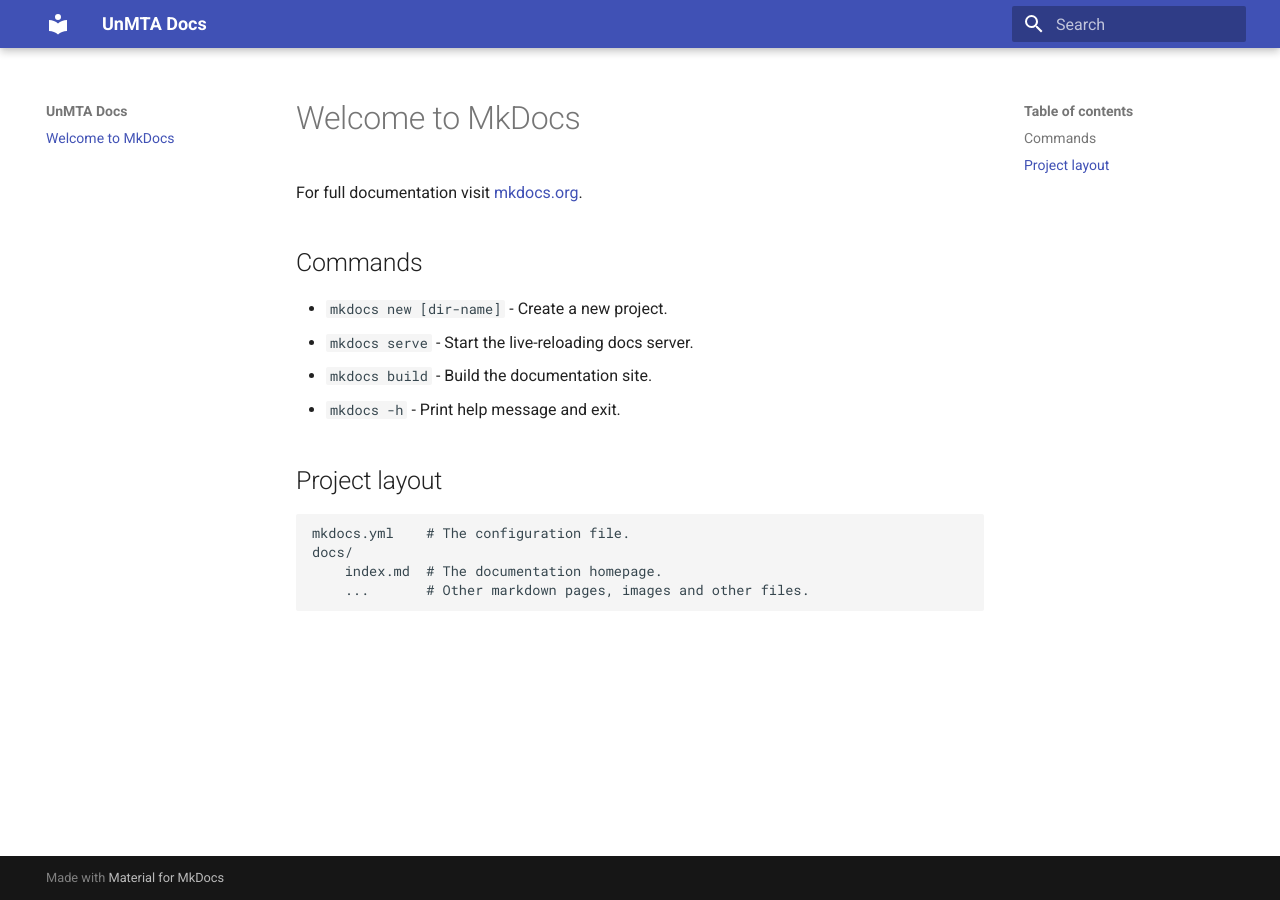
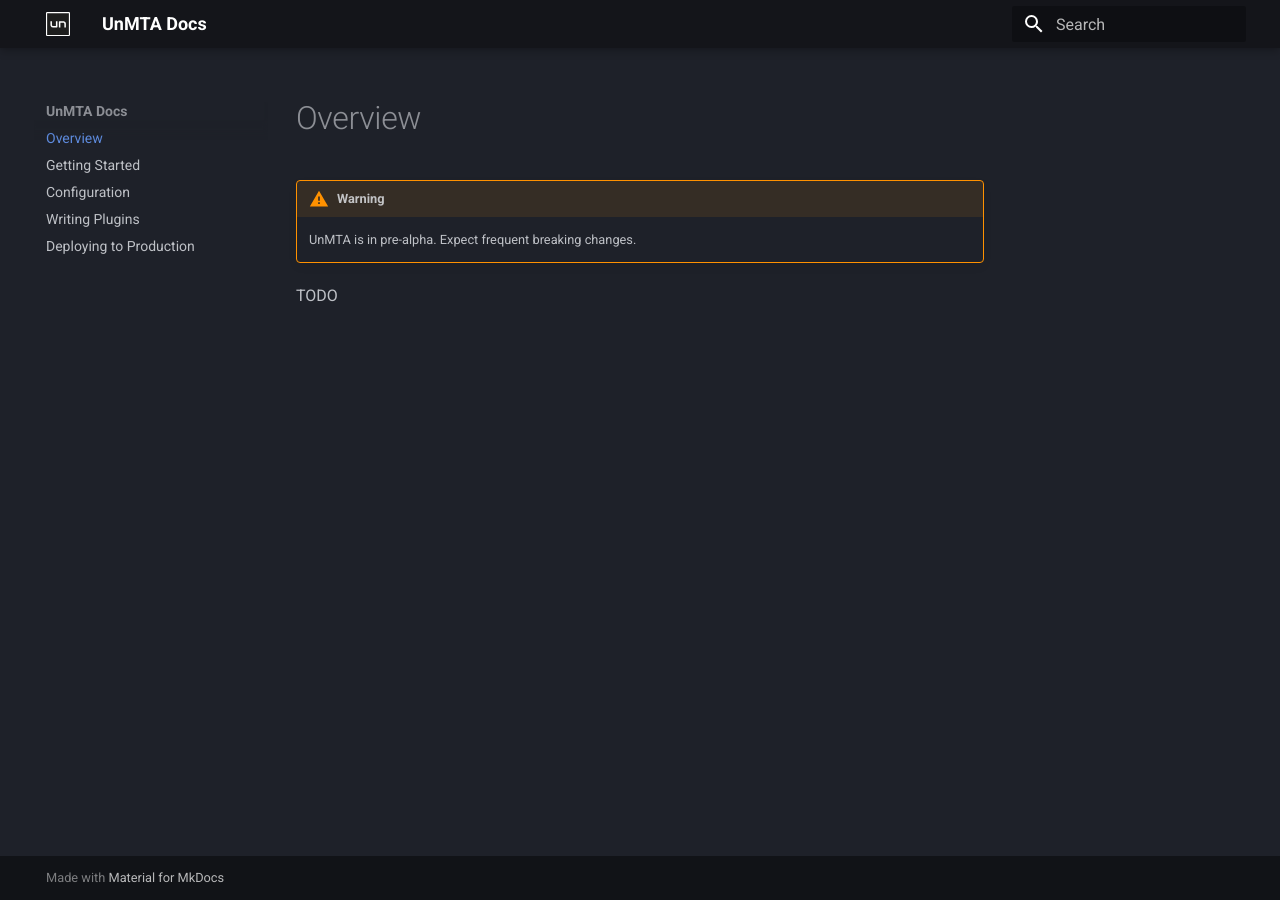
Before and after one commit to unmta/unmta.github.io, an MkDocs documentation site: the page built from docs/index.md, in a window 1280 px wide. Built offline with MkDocs 1.6.1 and Material for MkDocs 9.7.7, drawn with Linux system fonts in a browser that asks for light colours.

```diff
--- a/docs/index.md
+++ b/docs/index.md
@@ -1,17 +1,7 @@
-# Welcome to MkDocs
+# Overview
 
-For full documentation visit [mkdocs.org](https://www.mkdocs.org).
+!!! warning
 
-## Commands
+    UnMTA is in pre-alpha. Expect frequent breaking changes.
 
-* `mkdocs new [dir-name]` - Create a new project.
-* `mkdocs serve` - Start the live-reloading docs server.
-* `mkdocs build` - Build the documentation site.
-* `mkdocs -h` - Print help message and exit.
-
-## Project layout
-
-    mkdocs.yml    # The configuration file.
-    docs/
-        index.md  # The documentation homepage.
-        ...       # Other markdown pages, images and other files.
+TODO
--- a/mkdocs.yml
+++ b/mkdocs.yml
@@ -1,4 +1,31 @@
 site_name: UnMTA Docs
 site_url: https://unmta.github.io
+nav:
+  - Overview: index.md
+  - Getting Started: getting-started.md
+  - Configuration: configuration.md
+  - Writing Plugins: writing-plugins.md
+  - Deploying to Production: deploying-to-production.md
 theme:
   name: material
+  palette:
+    scheme: slate
+    primary: black
+  logo: assets/un.svg
+  favicon: assets/favicon.png
+  features:
+    - content.code.copy
+    - content.code.select
+    - content.code.annotate
+markdown_extensions:
+  - pymdownx.highlight:
+      use_pygments: true
+      anchor_linenums: true
+      linenums: true
+  - pymdownx.superfences
+  - admonition
+  - pymdownx.details
+  - attr_list
+  - pymdownx.emoji:
+      emoji_index: !!python/name:material.extensions.emoji.twemoji
+      emoji_generator: !!python/name:material.extensions.emoji.to_svg
```
Also changed, not shown: docs/configuration.md (added, +41 -0 lines), docs/deploying-to-production.md (added, +3 -0 lines), docs/getting-started.md (added, +46 -0 lines), docs/writing-plugins.md (added, +346 -0 lines), docs/assets/favicon.png (added), docs/assets/un.svg (added), 1 other file.
